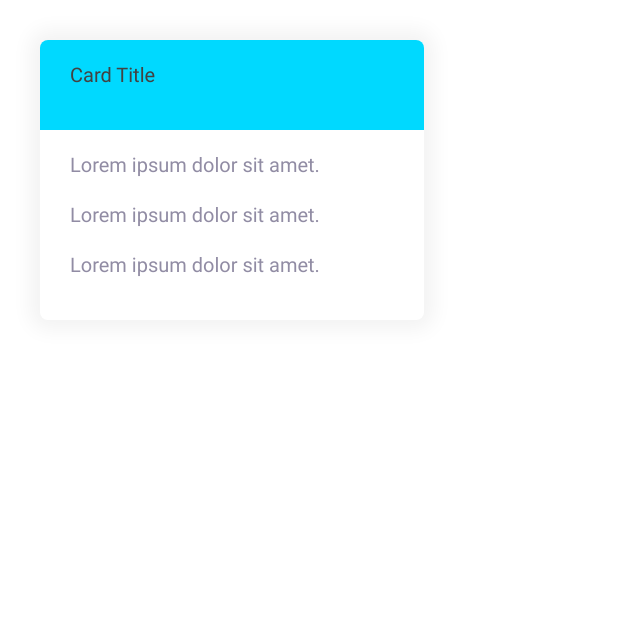
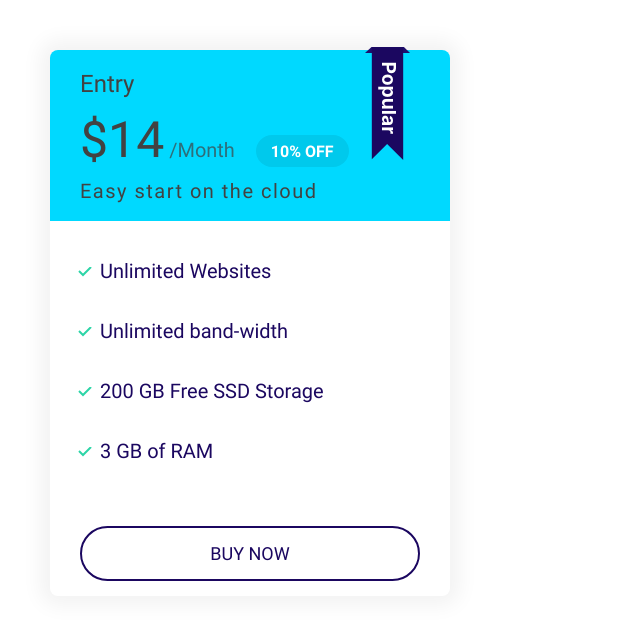
Before and after one commit to kerneltor/Metafy, a plain HTML site: page index.html in a window 1280 px wide. Shown: the whole page, without its empty margins (0-640 px from the left). Drawn offline with Linux system fonts and the light colour scheme.

Commit message:
designing plans

```diff
--- a/index.html
+++ b/index.html
@@ -7,14 +7,24 @@
     <title>Moshify</title>
   </head>
   <body>
-    <div class="card card--secondary" style="width: 30%; margin: 4rem">
-      <div class="card__header">
-        <p>Card Title</p>
-      </div>
-      <div class="card__body">
-        <p>Lorem ipsum dolor sit amet.</p>
-        <p>Lorem ipsum dolor sit amet.</p>
-        <p>Lorem ipsum dolor sit amet.</p>
+    <div class="plan plan--popular">
+      <div class="card card--secondary">
+        <header class="card__header">
+          <h3 class="plan__name">Entry</h3>
+          <span class="plan__price">$14</span>
+          <span class="plan__billing-cycle">/Month</span>
+          <span class="badge badge--secondary badge--small">10% OFF</span>
+          <span class="plan__description">Easy start on the cloud</span>
+        </header>
+        <div class="card__body">
+          <ul class="list list--tick">
+            <li class="list__item">Unlimited Websites</li>
+            <li class="list__item">Unlimited band-width</li>
+            <li class="list__item">200 GB Free SSD Storage</li>
+            <li class="list__item">3 GB of RAM</li>
+          </ul>
+          <button class="btn btn--outline btn--block">BUY NOW</button>
+        </div>
       </div>
     </div>
   </body>
--- a/style.css
+++ b/style.css
@@ -142,6 +142,11 @@ a {
   color: var(--color-dark-on-light);
 }
 
+.badge--small {
+  font-size: 1.6rem;
+  padding: 0.5rem 1.5rem;
+}
+
 /* Lists */
 .list {
   list-style: none;
@@ -156,12 +161,12 @@ a {
 
 .list--tick {
   list-style-image: url(assets/tick.svg);
-  padding-left: 3rem;
+  padding-left: 2rem;
 }
 
 .list--tick .list__item {
   padding-left: 0.5rem;
-  margin-bottom: 2.5rem;
+  margin-bottom: 2rem;
 }
 
 @media screen and (min-width: 1024px) {
@@ -306,7 +311,7 @@ a {
 
 .card__header,
 .card__body {
-  padding: 2rem 3rem;
+  padding: 1.5rem 3rem;
 }
 
 .card--primary .card__header {
@@ -314,7 +319,88 @@ a {
   color: white;
 }
 
+.card--primary .badge--primary {
+  background-color: #0c76ff;
+  color: white;
+}
+
 .card--secondary .card__header {
   background-color: var(--color-secondary);
   color: var(--color-dark-on-light);
 }
+
+.card--secondary .badge--secondary {
+  background-color: #00c9ec;
+  color: white;
+}
+
+/* Plans */
+.plan {
+  width: 40rem;
+  margin: 5rem;
+}
+
+.card--primary .plan__name {
+  color: white;
+  margin: 0;
+  font-weight: normal;
+  font-size: 2.4rem;
+}
+
+.card--secondary .plan__name {
+  color: var(--color-dark-on-light);
+  margin: 0;
+  font-weight: normal;
+  font-size: 2.4rem;
+}
+
+.plan__price {
+  font-size: 5rem;
+}
+
+.plan__billing-cycle {
+  opacity: 70%;
+  margin-right: 1.6rem;
+}
+
+.plan__description {
+  display: inline-block;
+  font-size: 2rem;
+  font-weight: 250;
+  letter-spacing: 0.15rem;
+}
+
+.plan .list__item {
+  margin-bottom: 3rem;
+}
+
+.plan .btn {
+  margin-top: 3rem;
+  padding: 1.5rem;
+}
+
+.plan--popular {
+  position: relative;
+}
+
+.plan--popular .card__header::before {
+  content: url(assets/popular.svg);
+  position: absolute;
+  width: 4.5rem;
+  top: -0.3rem;
+  right: 4rem;
+}
+
+@media screen and (min-width: 1024) {
+  .plan__name {
+    font-size: 1.4rem;
+  }
+
+  .plan__billing-cycle {
+    font-size: 1.6rem;
+  }
+
+  .plan__price {
+    font-size: 1.7rem;
+  }
+}
```
Also changed, not shown: components/plan.html (added, +20 -0 lines), assets/popular.svg (added).
